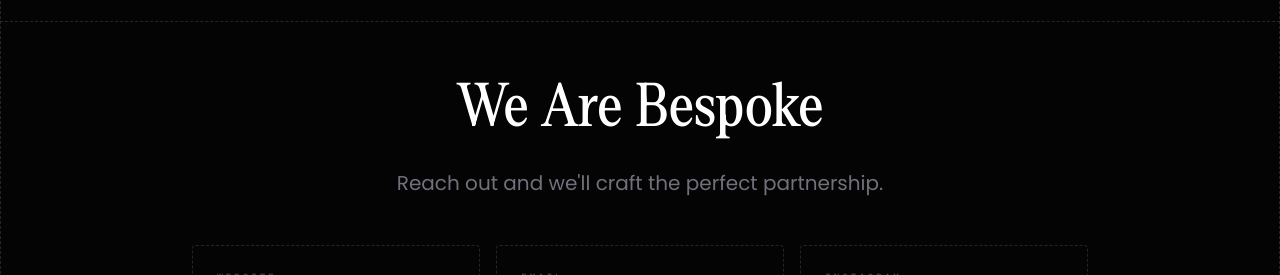
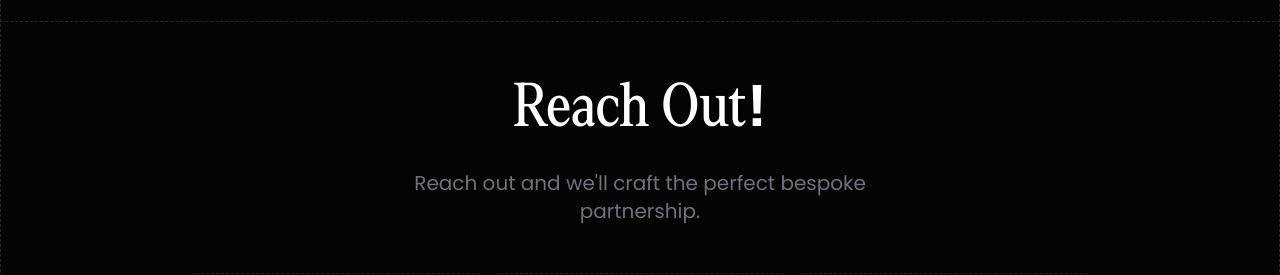
Before and after one commit to vthacks-org/vthacks-sponsor-site, a React (Vite) app: page / in a window 1280 px wide. Shown: the part 4703-4978 px from the top of the page. Built offline with nearby package versions, Linux system fonts and the light colour scheme; no server answers.

Commit message:
Update heading and paragraph text for clarity

```diff
--- a/src/App.tsx
+++ b/src/App.tsx
@@ -116,10 +116,10 @@ function App() {
           {/* CTA content */}
           <div className="px-6 md:px-12 lg:px-16 pb-24">
             <h2 className="text-4xl md:text-5xl lg:text-6xl font-bold text-white leading-tight mb-6 text-center">
-              We Are Bespoke
+              Reach Out!
             </h2>
             <p className="text-zinc-500 text-lg md:text-xl mb-12 max-w-xl mx-auto text-center">
-              Reach out and we'll craft the perfect partnership.
+              Reach out and we'll craft the perfect bespoke partnership.
             </p>
 
             {/* Contact links styled as grid cards */}
```
